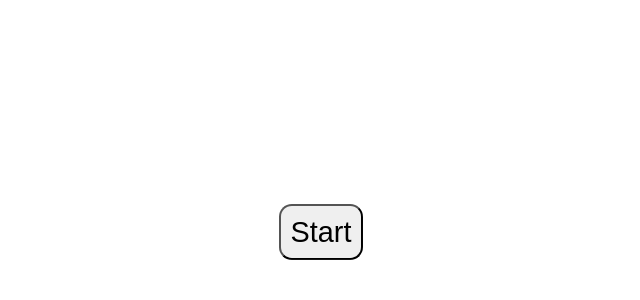
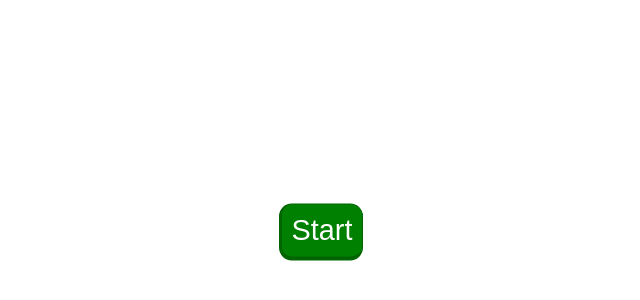
Before and after one commit to LL-10/ll, a website with bundled scripts: page src/index.html in a window 1280 px wide. Shown: the part 168-468 px from the top of the page, without its empty margins (319-959 px from the left). Built offline with nearby package versions, Linux system fonts and the light colour scheme.

Commit message:
Update style.css

```diff
--- a/src/style.css
+++ b/src/style.css
@@ -1,17 +1,21 @@
-body {
+html, body, canvas {
+	width: 100vw;
+	height: 100vh;
 	margin: 0;
 	padding: 0;
-}
-
-canvas {
-	width: 100vw;
-	height: 100vh;
+	overflow: clip;
 }
 
 button {
 	font-size: 1.8rem;
 	padding: 0.6rem;
 	border-radius: 0.8rem;
+	color: white;
+	border-bottom: 0.3rem solid darkgreen;
+	border-left: 0.2rem solid darkgreen;
+	border-top: 0.1rem solid darkgreen;
+	border-right: 0.1rem solid darkgreen;
+	background: green;
 }
 
 #start {
```
